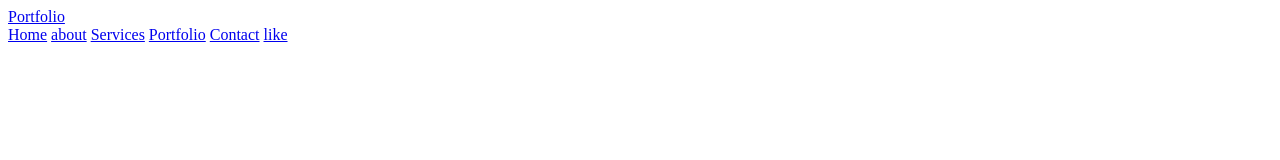
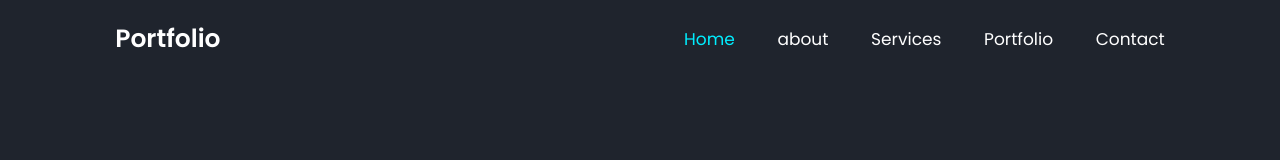
Before and after one commit to abdullohgapparov21-sys/ozimhaqimda, a plain HTML site: page index.html in a window 1280 px wide. Drawn offline with Linux system fonts and the light colour scheme.

Commit message:
main color

```diff
--- a/index.html
+++ b/index.html
@@ -14,12 +14,11 @@
     <header class="header">
         <a href="#" class="logo">Portfolio</a>
         <nav class="navbar">
-            <a href="#home">Home</a>
+            <a href="#home" class="active">Home</a>
             <a href="#about">about</a>
             <a href="#services">Services</a>
             <a href="#portfolio">Portfolio</a>
             <a href="#contact">Contact</a>
-            <a href="#like">like</a>
         </nav>
     </header>
 
--- a/style.css
+++ b/style.css
@@ -1,7 +1,54 @@
 @import url('https://fonts.googleapis.com/css2?family=Poppins:ital,wght@0,100;0,200;0,300;0,400;0,500;0,600;0,700;0,800;0,900;1,100;1,200;1,300;1,400;1,500;1,600;1,700;1,800;1,900&display=swap');
 
-{
+ *{
     margin: 0;
-
- font-family: 'Poppins', sans-serif;
+    padding: 0;
+    box-sizing: border-box;
+    text-decoration: none;
+    border: none;
+    outline: none;
+    scroll-behavior: smooth;
+    font-family: 'Poppins', sans-serif;
 }
+:root {
+    --bg-color: #1f242d;
+    --second-bg-color: #323946;
+    --text-color: #fff;
+    --main-color: #0ef;
+}
+html {
+    font-size: 62.5%;
+    overflow: hidden;
+}
+body {
+    background: var(--bg-color);
+    color: var(--text-color);
+}
+.header {
+    position: fixed;
+    top: 0;
+    left: 0;
+    width: 100%;
+    padding: 2rem 9%;
+    background: var(--bg-color);
+    display: flex;
+    justify-content: space-between;
+    align-items: center;
+    z-index: 100;
+}
+.logo {
+    font-size: 2.5rem;
+    color: var(--text-color);
+    font-weight: 600;
+    cursor: default;
+}
+.navbar a {
+    font-size: 1.7rem;
+    color: var(--text-color);
+    margin-left: 4rem ;
+    transition: 3s;
+}
+.navbar a:hover,
+.navbar a.active {
+    color: var(--main-color);
+}
```
